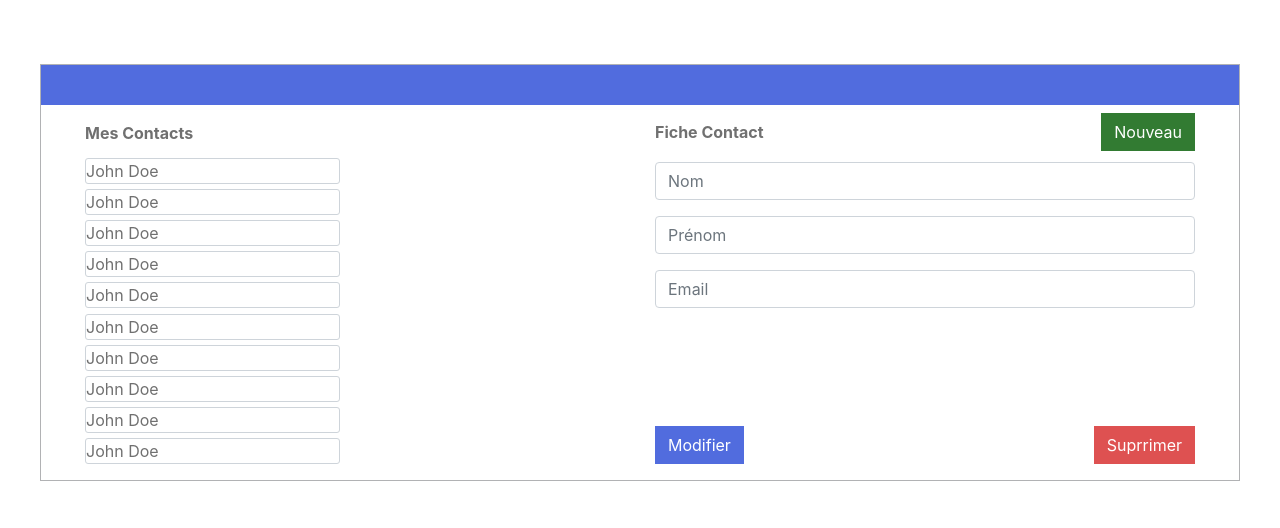
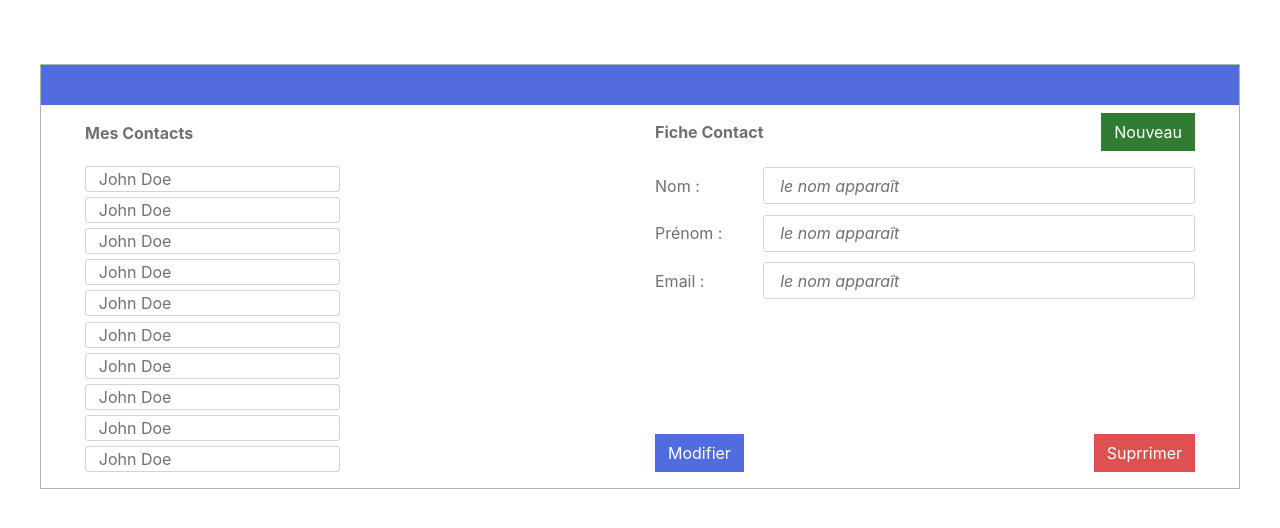
Before and after one commit to MrGyo/Gestionnaire-de-contacts, a plain HTML site: page index.html in a window 1280 px wide. Drawn offline with nearby package versions, Linux system fonts and the light colour scheme.

Commit message:
Modified form

```diff
--- a/index.html
+++ b/index.html
@@ -12,20 +12,20 @@
             <header></header>
             <div class="container block-page">
                 <div class="row">
-                    <div class="col-md-3 block-1 d-flex flex-column pt-3">
+                    <div class="col-md-3 block-1 d-flex flex-column pt-3" id="block-1">
                         <div id="contacts">Mes Contacts</div>
                         <nav>
-                            <ul class="contacts_list pt-2">
-                                <li class="contact">John Doe</li>
-                                <li class="contact">John Doe</li>
-                                <li class="contact">John Doe</li>
-                                <li class="contact">John Doe</li>
-                                <li class="contact">John Doe</li>
-                                <li class="contact">John Doe</li>
-                                <li class="contact">John Doe</li>
-                                <li class="contact">John Doe</li>
-                                <li class="contact">John Doe</li>
-                                <li class="contact">John Doe</li>
+                            <ul class="contacts_list pt-3">
+                                <li class="contact"><a href="#">John Doe</a></li>
+                                <li class="contact"><a href="#">John Doe</a></li>
+                                <li class="contact"><a href="#">John Doe</a></li>
+                                <li class="contact"><a href="#">John Doe</a></li>
+                                <li class="contact"><a href="#">John Doe</a></li>
+                                <li class="contact"><a href="#">John Doe</a></li>
+                                <li class="contact"><a href="#">John Doe</a></li>
+                                <li class="contact"><a href="#">John Doe</a></li>
+                                <li class="contact"><a href="#">John Doe</a></li>
+                                <li class="contact"><a href="#">John Doe</a></li>
                             </ul>
                         </nav>
                     </div>
@@ -34,8 +34,8 @@
                             <div>Fiche Contact</div>
                             <button type="submit" class="btn btn-primary float-right" id="form_button_1">Nouveau</button>
                         </div>
-                        <div class="d-flex flex-column h-100">
-                            <form id="tab">
+                        <div class="d-flex flex-column h-100" id="block-2">
+                            <!--<form id="tab">
                                 <div class="form-group">
                                     <input type="name" class="form-control" id="name" aria-describedby="nameHelp" placeholder="Nom">
                                 </div>
@@ -45,7 +45,21 @@
                                 <div class="form-group">
                                     <input type="email" class="form-control" id="email" aria-describedby="emailHelp" placeholder="Email">
                                 </div>
-                            </form>
+                            </form>-->
+                            <div id="contact_form">
+                                <div class="d-flex justify-content-between align-items-center">
+                                    <div class="info">Nom :</div>
+                                    <div class="content">le nom apparaît</div>
+                                </div>
+                                <div class="d-flex justify-content-between align-items-center">
+                                    <div class="info">Prénom :</div>
+                                    <div class="content">le nom apparaît</div>
+                                </div>
+                                <div class="d-flex justify-content-between align-items-center">
+                                    <div class="info">Email :</div>
+                                    <div class="content">le nom apparaît</div>
+                                </div>
+                            </div>
                             <div class="flex-grow-1"></div>
                             <div class="pb-3" id="modify">
                                 <button type="submit" class="btn btn-primary float-left" id="form_button_2">Modifier</button>
--- a/style.css
+++ b/style.css
@@ -9,6 +9,11 @@
 header {
     background-color: #516cde;
     height: 5vh;
+}
+
+a {
+    text-decoration: none;
+    color:  #707070;
 }
 
 #contacts {
@@ -25,6 +30,7 @@ header {
     border: 1px solid #ced4da;
     margin-top: 2%;
     margin-bottom: 2%;
+    padding-left: 5%;
     border-radius: 3px;
     color: #707070;
 }
@@ -35,7 +41,7 @@ header {
 }
 
 #contact_form {
-    margin-top: 5%;
+    margin-top: 2%;
     color: #707070;
 }
 
@@ -57,6 +63,23 @@ header {
     border-radius: 0px;
 }
 
-#tab {
-    margin-top : 2%;
+.info {
+    padding-top: 1%;
+    padding-bottom: 1%;
+    margin-top: 1%;
+    margin-bottom: 1%;
+    color: #707070;
 }
+
+.content {
+    border: 1px solid #ced4da;
+    font-style: italic;
+    margin-top: 1%;
+    margin-bottom: 1%;
+    padding-top: 1%;
+    padding-bottom: 1%;
+    padding-left: 3%;
+    border-radius: 3px;
+    color: #707070;
+    width: 80%;
+}
```
